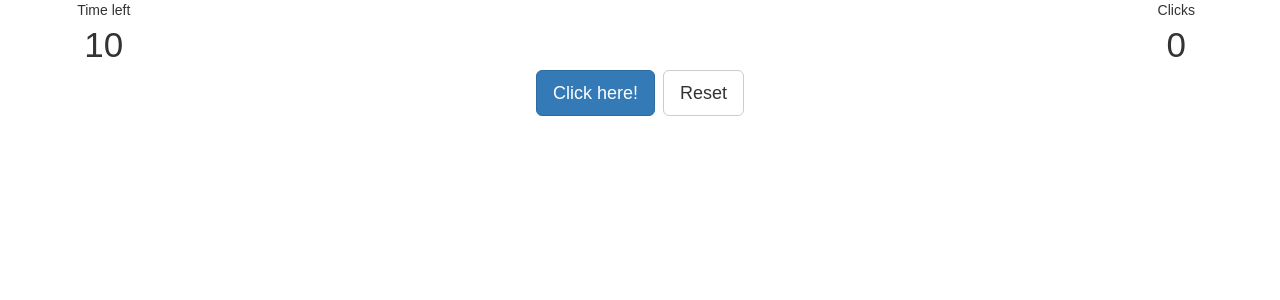
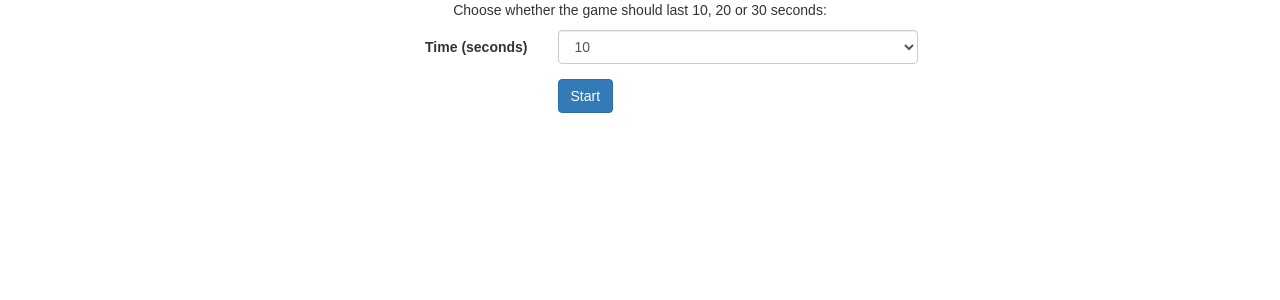
Before and after one commit to Ruben9922/fast-click-game, a React (Create React App) app: page / in a window 1280 px wide. Shown: the top 300 px of the page. Built offline with nearby package versions, Linux system fonts and the light colour scheme.

Commit message:
Add menu

```diff
--- a/src/App.css
+++ b/src/App.css
@@ -2,7 +2,7 @@
     font-size: 2.5em;
 }
 
-.btn {
+.btn-padded {
     margin-left: 4px;
     margin-right: 4px;
 }
--- a/src/App.js
+++ b/src/App.js
@@ -1,11 +1,13 @@
 import React, {Component} from "react";
 import "./App.css";
-import Game from "./Game";
+import Menu from "./Menu";
 
 class App extends Component {
   render() {
     return (
-      <Game/>
+      <div className="container">
+        <Menu/>
+      </div>
     );
   }
 }
--- a/src/Game.js
+++ b/src/Game.js
@@ -72,7 +72,7 @@ class Game extends Component {
 
   render() {
     return (
-      <div className="container">
+      <div>
         <div className="row">
           <div className="text-center col-xs-2 col-lg-1">
             <Timer timeLeft={this.state.timeLeft}/>
@@ -82,11 +82,11 @@ class Game extends Component {
           </div>
         </div>
         <div className="row text-center">
-          <button type="button" className="btn btn-primary btn-lg" onClick={this.handleClick}
+          <button type="button" className="btn btn-primary btn-lg btn-padded" onClick={this.handleClick}
                   onKeyDown={Game.handleButtonKeyPress} disabled={this.state.timeLeft <= 0}>
             Click here!
           </button>
-          <button type="button" className="btn btn-default btn-lg" onClick={this.handleResetClick}>
+          <button type="button" className="btn btn-default btn-lg btn-padded" onClick={this.handleResetClick}>
             Reset
           </button>
         </div>
--- /dev/null
+++ b/src/Menu.js
@@ -0,0 +1,48 @@
+import React, {Component} from "react";
+
+class Menu extends Component {
+  constructor(props) {
+    super(props);
+
+    this.state = {
+      time: 10
+    };
+
+    this.handleChange = this.handleChange.bind(this);
+  }
+
+  handleChange(event) {
+    this.setState({
+      time: event.target.value
+    })
+  }
+
+  render() {
+    return (
+      <div className="row">
+        <div className="col-sm-6 col-sm-offset-3">
+          <p className="text-center">Choose whether the game should last 10, 20 or 30 seconds:</p>
+          <form className="form-horizontal">
+            <div className="form-group">
+              <label htmlFor="time" className="col-sm-4 control-label">Time (seconds)</label>
+              <div className="col-sm-8">
+                <select className="form-control" id="time" value={this.state.time} onChange={this.handleChange}>
+                  <option value={10}>10</option>
+                  <option value={20}>20</option>
+                  <option value={30}>30</option>
+                </select>
+              </div>
+            </div>
+            <div className="form-group">
+              <div className="col-sm-offset-4 col-sm-8">
+                <button type="button" className="btn btn-primary">Start</button>
+              </div>
+            </div>
+          </form>
+        </div>
+      </div>
+    );
+  }
+}
+
+export default Menu;
```
